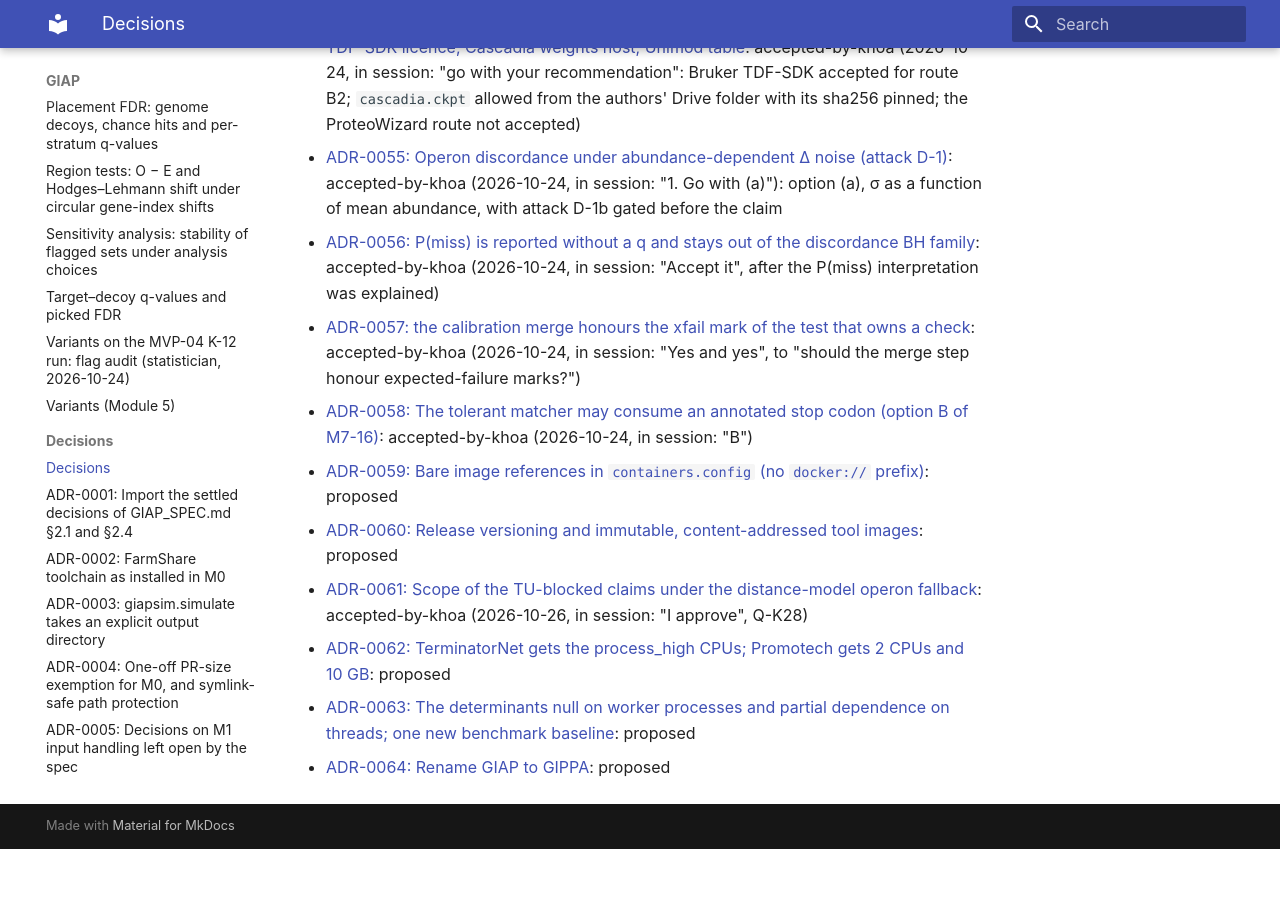
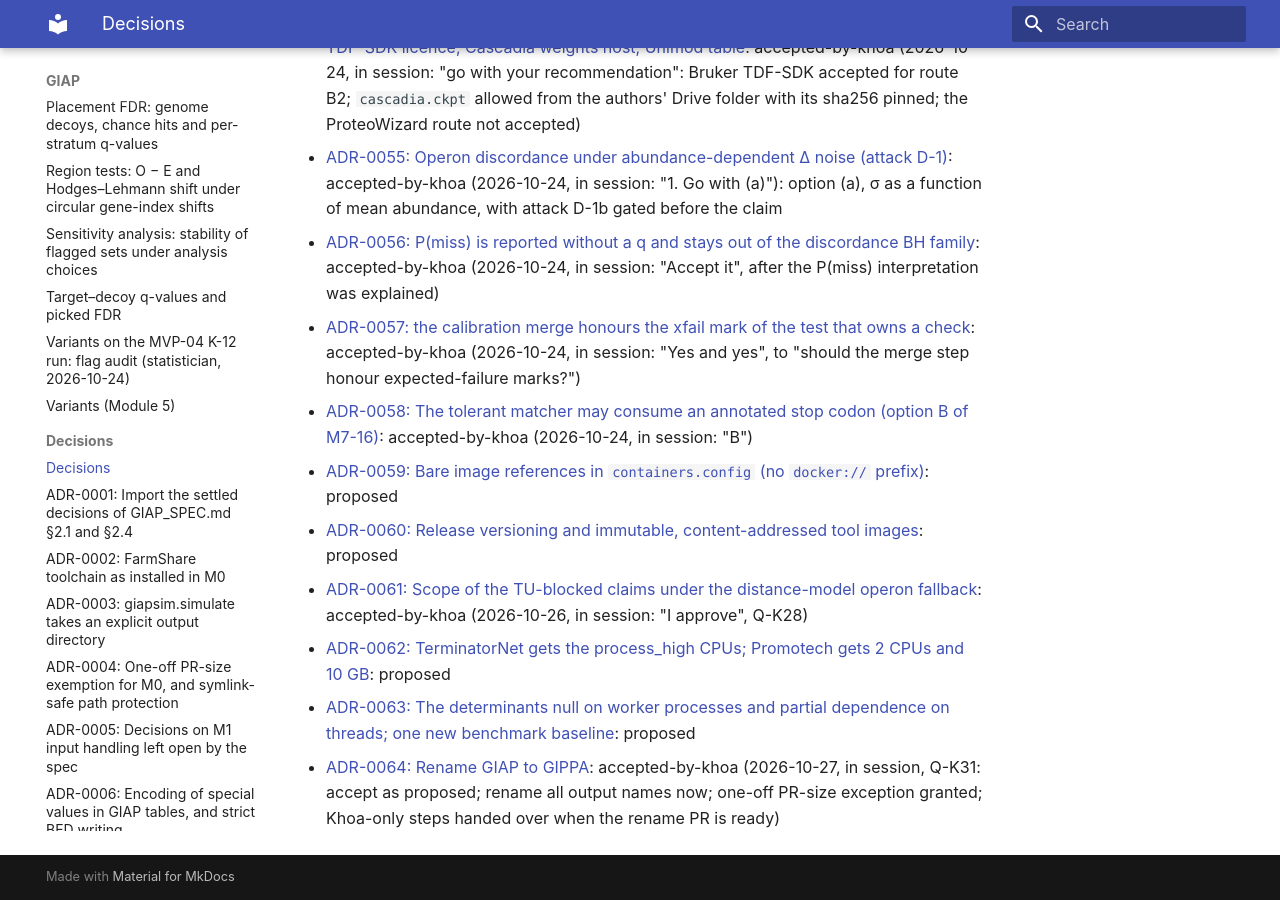
Before and after one commit to khoa-yelo/giap, an MkDocs documentation site: the page built from docs/adr/index.md, in a window 1280 px wide and 900 px high, scrolled down 3333 px. Built offline with MkDocs 1.6.1 and Material for MkDocs 9.7.7, drawn with Linux system fonts in a browser that asks for light colours; before the commit the page ends 4182 px from its top, so only the background shows below that.

Commit message:
docs(adr): ADR-0064 accepted by Khoa (Q-K31)
Agent-Role: lead

Co-Authored-By: Claude Opus 5.5 <noreply@anthropic.com>
Claude-Session: https://claude.ai/code/session_01PrvuX9xr7fWwMTpHJxPSjm

```diff
--- a/docs/adr/index.md
+++ b/docs/adr/index.md
@@ -65,4 +65,4 @@
 - [ADR-0061: Scope of the TU-blocked claims under the distance-model operon fallback](ADR-0061-distance-model-fallback-scope.md): accepted-by-khoa (2026-10-26, in session: "I approve", Q-K28)
 - [ADR-0062: TerminatorNet gets the process_high CPUs; Promotech gets 2 CPUs and 10 GB](ADR-0062-terminatornet-promotech-resources.md): proposed
 - [ADR-0063: The determinants null on worker processes and partial dependence on threads; one new benchmark baseline](ADR-0063-determinants-null-processes-pd-threads.md): proposed
-- [ADR-0064: Rename GIAP to GIPPA](ADR-0064-rename-giap-to-gippa.md): proposed
+- [ADR-0064: Rename GIAP to GIPPA](ADR-0064-rename-giap-to-gippa.md): accepted-by-khoa (2026-10-27, in session, Q-K31: accept as proposed; rename all output names now; one-off PR-size exception granted; Khoa-only steps handed over when the rename PR is ready)
```
Also changed, not shown: docs/adr/ADR-0064-rename-giap-to-gippa.md (+1 -1 lines).
